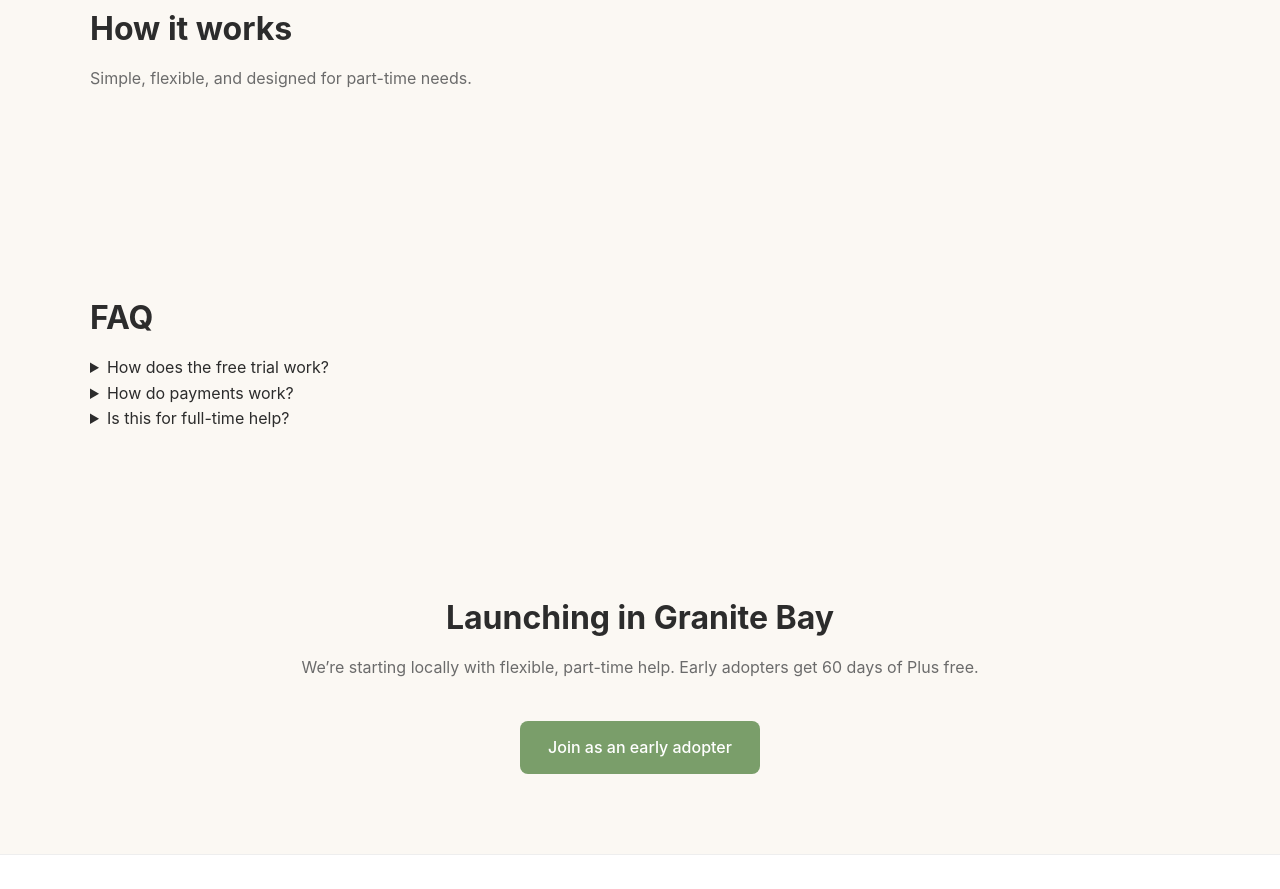
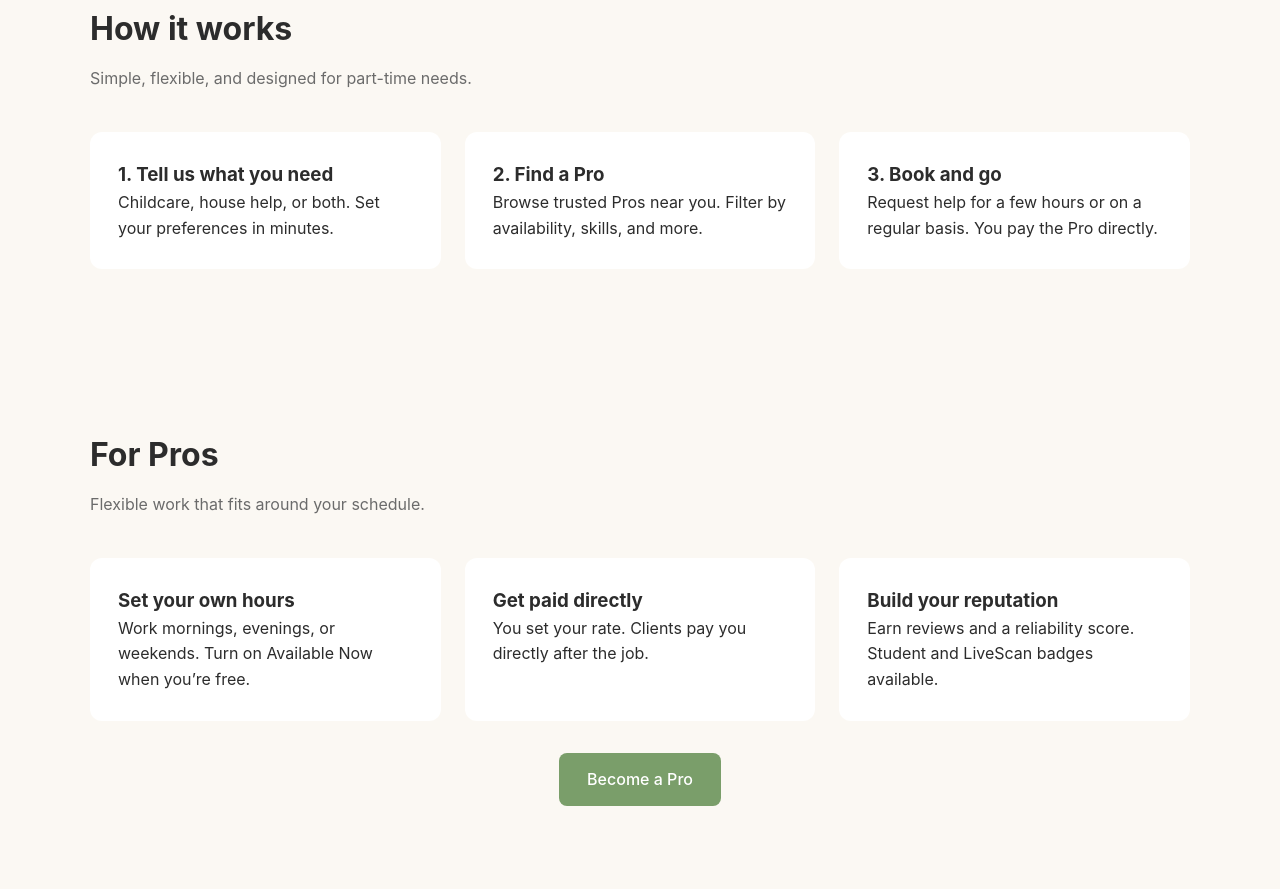
Before and after one commit to MatchaHome-Home/matchahome, a plain HTML site: page index.html in a window 1280 px wide. Shown: the part 875-1764 px from the top of the page. Drawn offline with Linux system fonts and the light colour scheme.

Commit message:
Enhance layout with grid and adjust hero section
Added grid layout for cards and updated hero section padding.

```diff
--- a/index.html
+++ b/index.html
@@ -48,6 +48,10 @@
   .container { max-width: 1100px; margin: 0 auto; }
   h2 { font-size: 32px; margin-bottom: 12px; }
   .sub { color: var(--muted); margin-bottom: 40px; }
+  .grid { display: grid; grid-template-columns: repeat(auto-fit, minmax(280px, 1fr)); gap: 24px; }
+  .card { background: #fff; padding: 28px; border-radius: 12px; }
+  details { background: #fff; padding: 16px 20px; border-radius: 8px; margin-bottom: 12px; }
+  summary { font-weight: 500; cursor: pointer; }
   footer { background: #fff; padding: 40px 5%; border-top: 1px solid #eee; text-align: center; }
   .footer-links { margin-bottom: 16px; }
   .footer-links a { margin: 0 12px; }
@@ -59,7 +63,8 @@
     header { padding: 10px 4%; }
     nav a { margin-left: 12px; }
     .hero h1 { font-size: 36px; }
-    .hero { padding: 60px 5%; }
+    .hero { padding: 60px 5%; min-height: 70vh; }
+    section { padding: 60px 5%; }
   }
 </style>
 </head>
@@ -90,6 +95,44 @@
   <div class="container">
     <h2>How it works</h2>
     <p class="sub">Simple, flexible, and designed for part-time needs.</p>
+    <div class="grid">
+      <div class="card">
+        <h3>1. Tell us what you need</h3>
+        <p>Childcare, house help, or both. Set your preferences in minutes.</p>
+      </div>
+      <div class="card">
+        <h3>2. Find a Pro</h3>
+        <p>Browse trusted Pros near you. Filter by availability, skills, and more.</p>
+      </div>
+      <div class="card">
+        <h3>3. Book and go</h3>
+        <p>Request help for a few hours or on a regular basis. You pay the Pro directly.</p>
+      </div>
+    </div>
+  </div>
+</section>
+
+<section>
+  <div class="container">
+    <h2>For Pros</h2>
+    <p class="sub">Flexible work that fits around your schedule.</p>
+    <div class="grid">
+      <div class="card">
+        <h3>Set your own hours</h3>
+        <p>Work mornings, evenings, or weekends. Turn on Available Now when you’re free.</p>
+      </div>
+      <div class="card">
+        <h3>Get paid directly</h3>
+        <p>You set your rate. Clients pay you directly after the job.</p>
+      </div>
+      <div class="card">
+        <h3>Build your reputation</h3>
+        <p>Earn reviews and a reliability score. Student and LiveScan badges available.</p>
+      </div>
+    </div>
+    <div style="text-align:center; margin-top: 32px;">
+      <a href="https://matcha-home-app.vercel.app" class="btn">Become a Pro</a>
+    </div>
   </div>
 </section>
 
@@ -107,6 +150,10 @@
     <details>
       <summary>Is this for full-time help?</summary>
       <p>No. Matcha Home is designed for flexible, part-time support — not full-time nannying or full-time household staff.</p>
+    </details>
+    <details>
+      <summary>Can I book just once?</summary>
+      <p>Yes. Book for a single dinner date, a few hours of help, or ongoing support.</p>
     </details>
   </div>
 </section>
```
